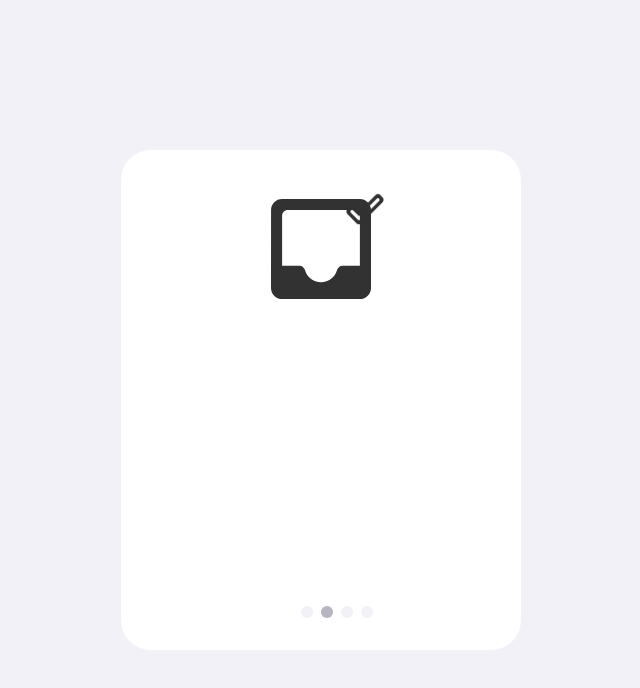
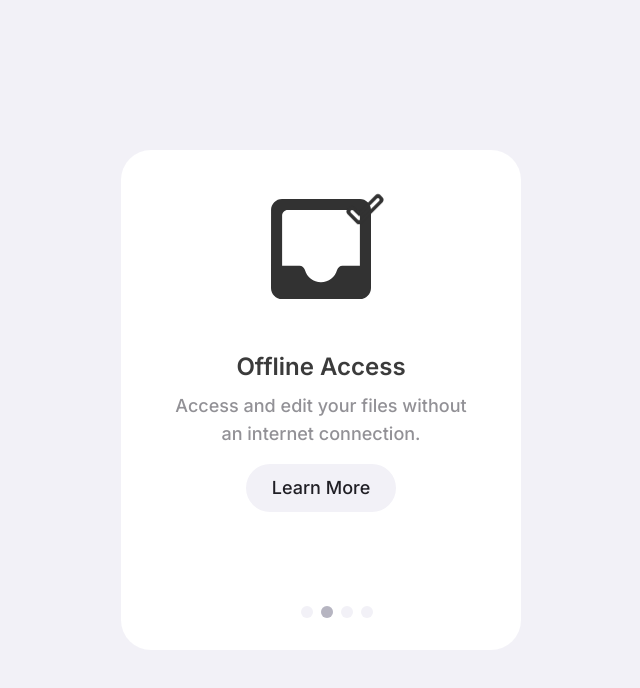
Before and after one commit to jenniferokafor/feature-tour, a plain HTML site: page index.html in a window 1280 px wide. Both pictures are taken after a click on the element 646 px from the left and 612 px from the top of the page. Shown: the whole page, without its empty margins (319-959 px from the left). Drawn offline with Linux system fonts and the light colour scheme.

Commit message:
updating text animation

```diff
--- a/main.js
+++ b/main.js
@@ -100,11 +100,29 @@ window.handleClick = function (position) {
   newBadgeImg.classList.add("updated-badge-icon");
   imgContent.append(newPrimaryImg, newBadgeImg);
   newImgWrapper.append(imgContent);
-  infoSection.append(newImgWrapper);
+
+  const newTextAndBtnWrapper = document.createElement("div");
+  newTextAndBtnWrapper.classList.add("new-text-and-btn-wrapper");
+  newTextAndBtnWrapper.id = `text-and-btn-wrapper-${position}`;
+  const newHeading = document.createElement("h2");
+  newHeading.textContent = features?.[position]?.heading;
+  const newDescription = document.createElement("p");
+  newDescription.textContent = features?.[position]?.description;
+  const newButton = document.createElement("button");
+  newButton.textContent = "Learn More";
+  newTextAndBtnWrapper.append(newHeading, newDescription, newButton);
+
+  infoSection.append(newImgWrapper, newTextAndBtnWrapper);
+
   window.setTimeout(() => {
     currentImgWrapper.remove();
+    currentTextAndBtnWrapper.remove();
     imgWrapperId = `img-wrapper-${position}`;
+    textAndBtnWrapperId = `text-and-btn-wrapper-${position}`;
     newImgWrapper.classList.remove("new-img-wrapper");
+    newTextAndBtnWrapper.classList.remove("new-text-and-btn-wrapper");
     newImgWrapper.classList.add("current-img-wrapper");
+    newTextAndBtnWrapper.classList.add("current-text-and-btn");
+    newHeading.classList.add("shimmer");
   }, 750);
 };
--- a/styles.css
+++ b/styles.css
@@ -1,6 +1,7 @@
 :root {
   --primary: #f2f1f7;
   --font-family: "Inter", serif;
+  --content-change-duration: 0.75s;
 }
 
 body,
@@ -137,20 +138,18 @@ body,
   height: 100%;
 }
 
-.current-img-wrapper,
-.current-text-and-btn {
+.current-img-wrapper {
   opacity: 1;
-  transition: opacity 0.75s;
+  transition: opacity var(--content-change-duration);
 }
 
-.current-img-wrapper.disappear,
-.current-text-and-btn.disappear {
+.current-img-wrapper.disappear {
   opacity: 0;
 }
 
 img.updated-primary-icon {
   position: absolute;
-  animation: primary-image-intro 0.75s;
+  animation: primary-image-intro var(--content-change-duration);
   animation-fill-mode: forwards;
 }
 
@@ -176,7 +175,7 @@ img.updated-primary-icon {
 
 img.updated-badge-icon {
   position: absolute;
-  animation: primary-badge-image-intro 0.75s;
+  animation: primary-badge-image-intro var(--content-change-duration);
   animation-fill-mode: forwards;
 }
 
@@ -209,24 +208,64 @@ img.updated-badge-icon {
   max-width: 300px;
   text-align: center;
   gap: 8px;
+  z-index: 2;
 }
 
-.current-text-and-btn > * {
+.current-text-and-btn > *,
+.new-text-and-btn-wrapper > * {
   margin: 0;
 }
 
-.current-text-and-btn > h2 {
+.current-text-and-btn > h2,
+.new-text-and-btn-wrapper > h2 {
   font: 600 24px/34px var(--font-family);
   color: #3b3b3b;
 }
 
-.current-text-and-btn > p {
+.current-text-and-btn > h2.shimmer {
+  text-align: center;
+  background: linear-gradient(
+    90deg,
+    #222 0%,
+    rgba(255, 255, 255, 0.3) 30%,
+    #222 100%
+  );
+  background-size: 200% auto;
+  background-repeat: no-repeat;
+  -webkit-background-clip: text;
+  background-clip: text;
+  color: transparent;
+  -webkit-text-fill-color: transparent;
+  animation: shimmer 0.75s linear;
+  animation-iteration-count: 1;
+  animation-fill-mode: forwards;
+}
+
+@keyframes shimmer {
+  0% {
+    background-position: 100% 0;
+  }
+  99% {
+    background-position: -100% 0;
+  }
+  100% {
+    background-position: 0 0;
+    background: none;
+    color: #3b3b3b;
+    -webkit-text-fill-color: #3b3b3b;
+  }
+}
+
+.current-text-and-btn > p,
+.new-text-and-btn-wrapper > p {
   font: 500 18px/28px var(--font-family);
   color: #929196;
   margin-bottom: 8px;
+  letter-spacing: 0.01px;
 }
 
-.current-text-and-btn > button {
+.current-text-and-btn > button,
+.new-text-and-btn-wrapper > button {
   border: none;
   width: 150px;
   background-color: var(--primary);
@@ -235,3 +274,39 @@ img.updated-badge-icon {
   height: 48px;
   font: 500 18px/0px var(--font-family);
 }
+
+.current-text-and-btn {
+  opacity: 1;
+  transition: opacity var(--content-change-duration);
+}
+
+.current-text-and-btn.disappear {
+  opacity: 0;
+}
+
+.new-text-and-btn-wrapper {
+  animation: new-text-and-btn-intro var(--content-change-duration);
+  animation-fill-mode: forwards;
+  position: absolute;
+  display: flex;
+  flex-direction: column;
+  align-items: center;
+  max-width: 300px;
+  text-align: center;
+  gap: 8px;
+  z-index: 1;
+}
+
+@keyframes new-text-and-btn-intro {
+  0% {
+    opacity: 0;
+    top: 300px;
+    filter: blur(5px);
+  }
+
+  100% {
+    opacity: 1;
+    top: 200px;
+    filter: none;
+  }
+}
```
